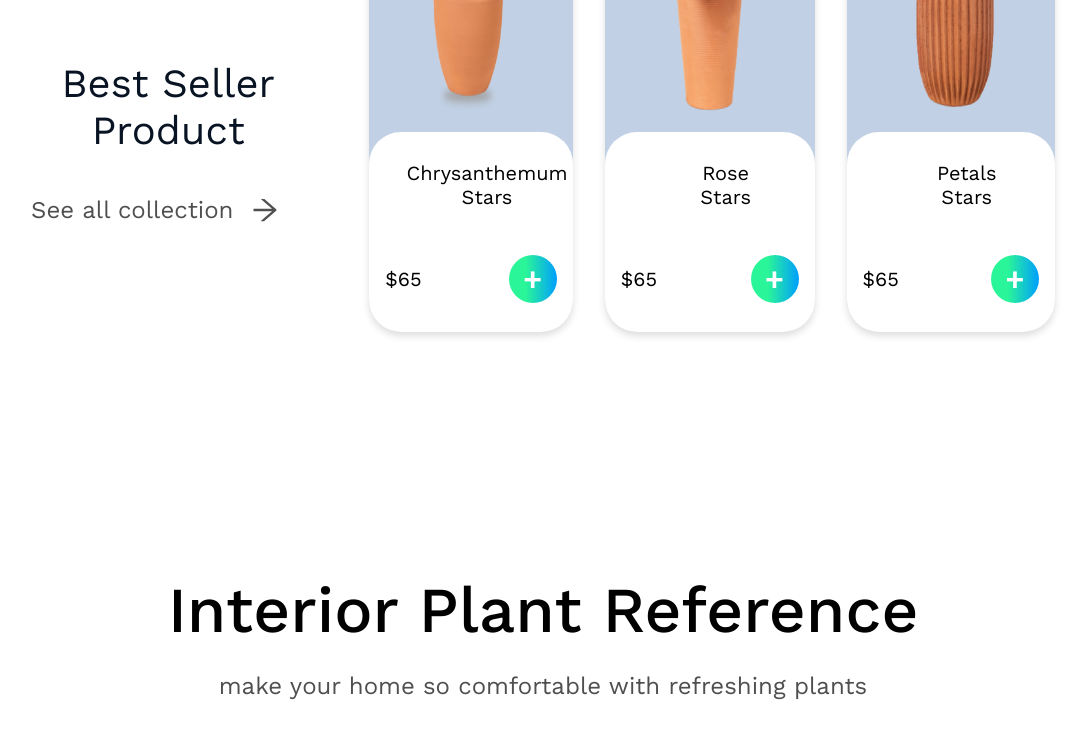
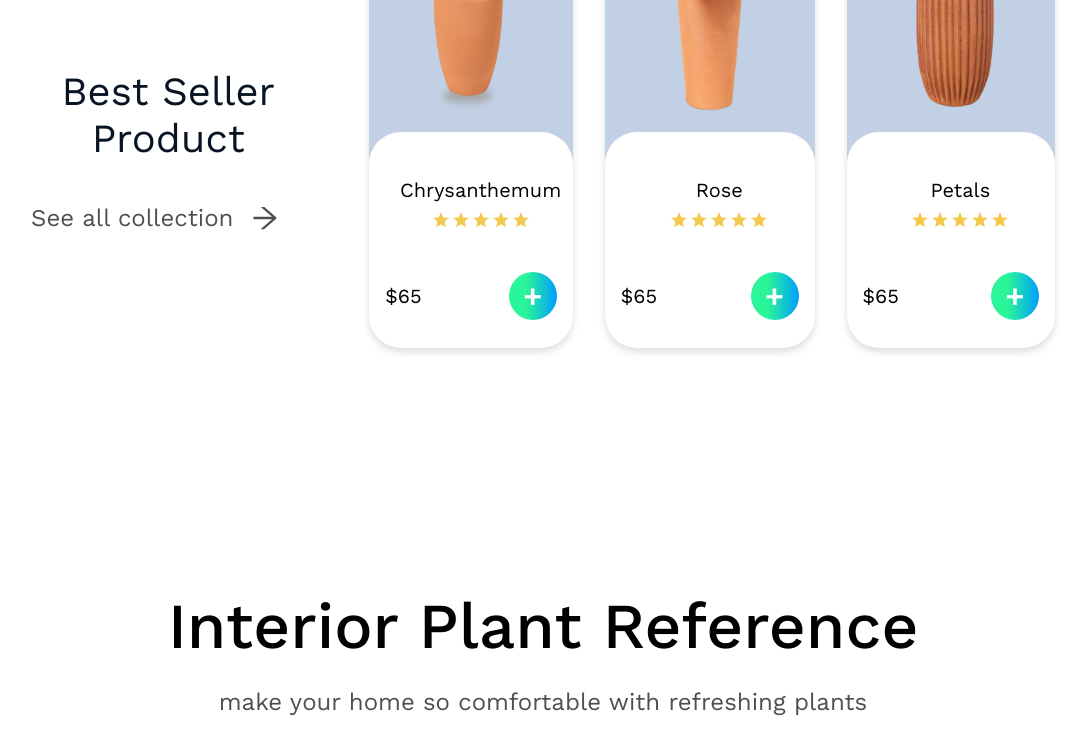
Before and after one commit to egbadonjeffrey/plant-decor, a React (Create React App) app: page / in a window 1280 px wide. Shown: the part 1430-2176 px from the top of the page, without its empty margins (97-1184 px from the left). Built offline with nearby package versions, Linux system fonts and the light colour scheme.

Commit message:
add cart addition feedback

```diff
--- a/package.json
+++ b/package.json
@@ -11,6 +11,7 @@
     "react-icons": "^4.7.1",
     "react-router-dom": "^6.8.1",
     "react-scripts": "5.0.1",
+    "react-stars": "^2.2.5",
     "web-vitals": "^2.1.4"
   },
   "scripts": {
--- a/src/components/best_seller/BestSeller.css
+++ b/src/components/best_seller/BestSeller.css
@@ -149,20 +149,27 @@
     justify-content: space-evenly;
     width: 100%;
     height: 200px;
+    padding-top: 1rem;
     background: white;
     border-radius: 2rem;
 }
 
 @media screen and (max-width: 600px) {
     .product-image-description {
-        height: 130px;
+        height: auto;
         padding: 1rem 0;
     }
 }
 .product-title {
+    display: flex;
+    flex-direction: column;
+    gap: 0rem;
     width: 100%;
     font-size: 20px;
-    padding: 1rem;
+    padding: 0.6rem;
+}
+.product-title span {
+    padding: .5rem 0;
 }
 .price-add-action {
     display: flex;
--- a/src/components/best_seller/BestSeller.js
+++ b/src/components/best_seller/BestSeller.js
@@ -1,8 +1,10 @@
 import React, { useContext, useState } from "react";
 import "./BestSeller.css";
 import { AiOutlineArrowRight } from "react-icons/ai";
+import { RiStarSFill } from "react-icons/ri";
 import data from "../../data";
 import { CartContext } from "../../context/Cart";
+import Stars from "react-stars";
 
 const BestSeller = () => {
   // const [cart, setCart] = useState([]);
@@ -33,7 +35,12 @@ const BestSeller = () => {
             <div className="product-image-description">
               <div className="product-title">
                 <span>{flower.name}</span>
-                <div>Stars</div>
+                <div className="rating">
+                  {" "}
+                  {flower.stars.map((i, index) => (
+                    <RiStarSFill key={index} style={{ color: "#F2C94C" }} />
+                  ))}
+                </div>
               </div>
 
               <div className="price-add-action">
--- a/src/components/cart/Cart.css
+++ b/src/components/cart/Cart.css
@@ -15,12 +15,15 @@
         width: 100vw;
     }
 }
-.cartContainer h1 {
-    text-align: center;
+.cartContainer div h1 {
+    margin: 0 auto;
 }
-.cartContainer div {
-    margin-bottom: 3rem;
+@media screen and (max-width: 500px) {
+    .cartContainer .cartItemContainer {
+    margin-bottom: 5rem;
 }
+}
+
 .emptyCart {
     text-align: center;
     font-size: 25px;
--- a/src/components/cart/Cart.js
+++ b/src/components/cart/Cart.js
@@ -38,7 +38,7 @@ const Cart = () => {
         {cart.length < 1 ? (
           <div className="emptyCart cartItem">Cart is empty</div>
         ) : (
-          <div>
+          <div className="cartItemContainer">
             {cart.map((item) => (
               <div className="cartItem" key={item.id}>
                 <div className="itemDescription">
--- a/src/context/Cart.js
+++ b/src/context/Cart.js
@@ -10,6 +10,7 @@ export const CartContextProvider = ({ children }) => {
     const exist = cart.find((x) => x.id === flower.id);
 
     if (exist) {
+      alert(`Added  ${flower.name} to cart`);
       setCart(
         cart.map((x) =>
           x.id === flower.id
@@ -21,6 +22,7 @@ export const CartContextProvider = ({ children }) => {
         )
       );
     } else {
+      alert(`Added  ${flower.name} to cart`);
       setCart([
         ...cart,
         {
@@ -36,7 +38,9 @@ export const CartContextProvider = ({ children }) => {
 
     if (exist.quantity === 1) {
       setCart(cart.filter((x) => x.id !== flower.id));
+      alert(`Removed ${flower.quantity} ${flower.name} to cart`);
     } else {
+      alert(`Removed ${flower.quantity} ${flower.name} to cart`);
       setCart(
         cart.map((x) =>
           x.id === flower.id
--- a/src/data.js
+++ b/src/data.js
@@ -4,9 +4,15 @@ import Petals from "./images/flower3.png";
 
 const data = {
   flowers: [
-    { id: 1, name: "Chrysanthemum", price: 65, image: Chrysanthemum },
-    { id: 2, name: "Rose", price: 65, image: Rose },
-    { id: 3, name: "Petals", price: 65, image: Petals },
+    {
+      id: 1,
+      name: "Chrysanthemum",
+      price: 65,
+      stars: [1, 2, 3, 4, 5],
+      image: Chrysanthemum,
+    },
+    { id: 2, name: "Rose", price: 65, stars: [1, 2, 3, 4, 5], image: Rose },
+    { id: 3, name: "Petals", price: 65, stars: [1, 2, 3, 4, 5], image: Petals },
   ],
 };
 
```
Also changed, not shown: 1 other file (tests, documents, lock files or other folders).
